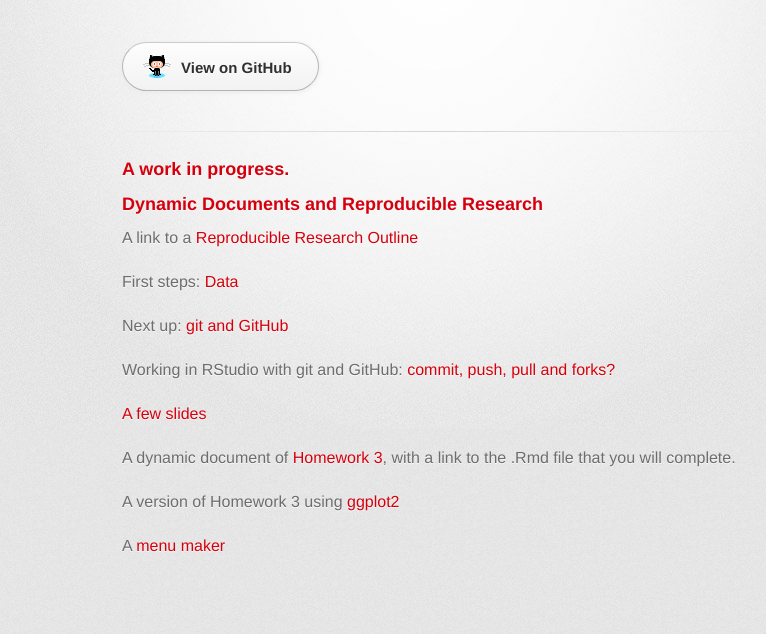
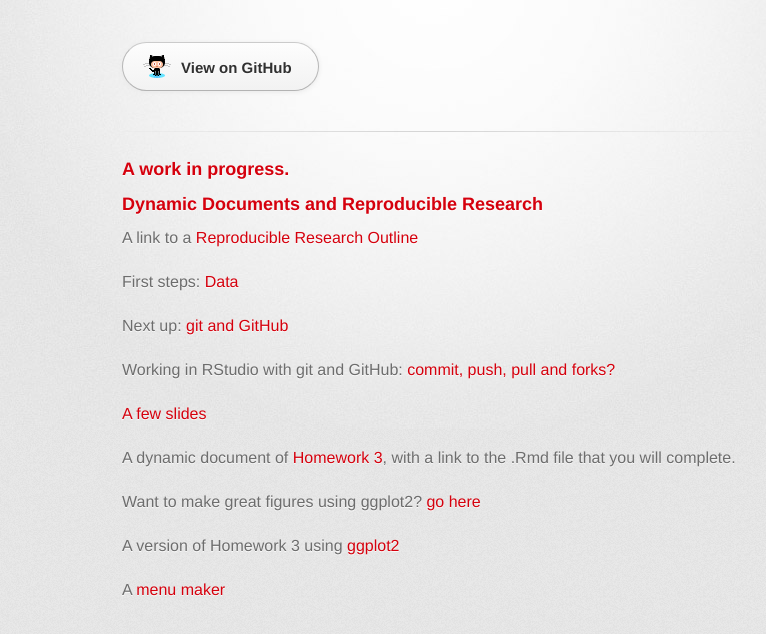
Before and after one commit to ben-williams/ben-williams.github.io, a plain HTML site: page index.html in a window 1280 px wide. Shown: the part 144-778 px from the top of the page, without its empty margins (208-974 px from the left). Drawn offline with Linux system fonts and the light colour scheme; a web font is replaced by a local one.

Commit message:
add ggplot figures page

```diff
--- a/index.html
+++ b/index.html
@@ -48,6 +48,8 @@
 
 <p>A dynamic document of <a href="hwk3.html">Homework 3</a>, with a link to the .Rmd file that you will complete.</p>
 
+<p>Want to make great figures using ggplot2? <a href="updated_ggplot_figures.html">go here</a> </p>
+
 <p> A version of Homework 3 using <a href="hwk3ggplot.html">ggplot2</a> </p>
 
 <p> A <a href="menumaker.html"> menu maker</a> </p>
```
